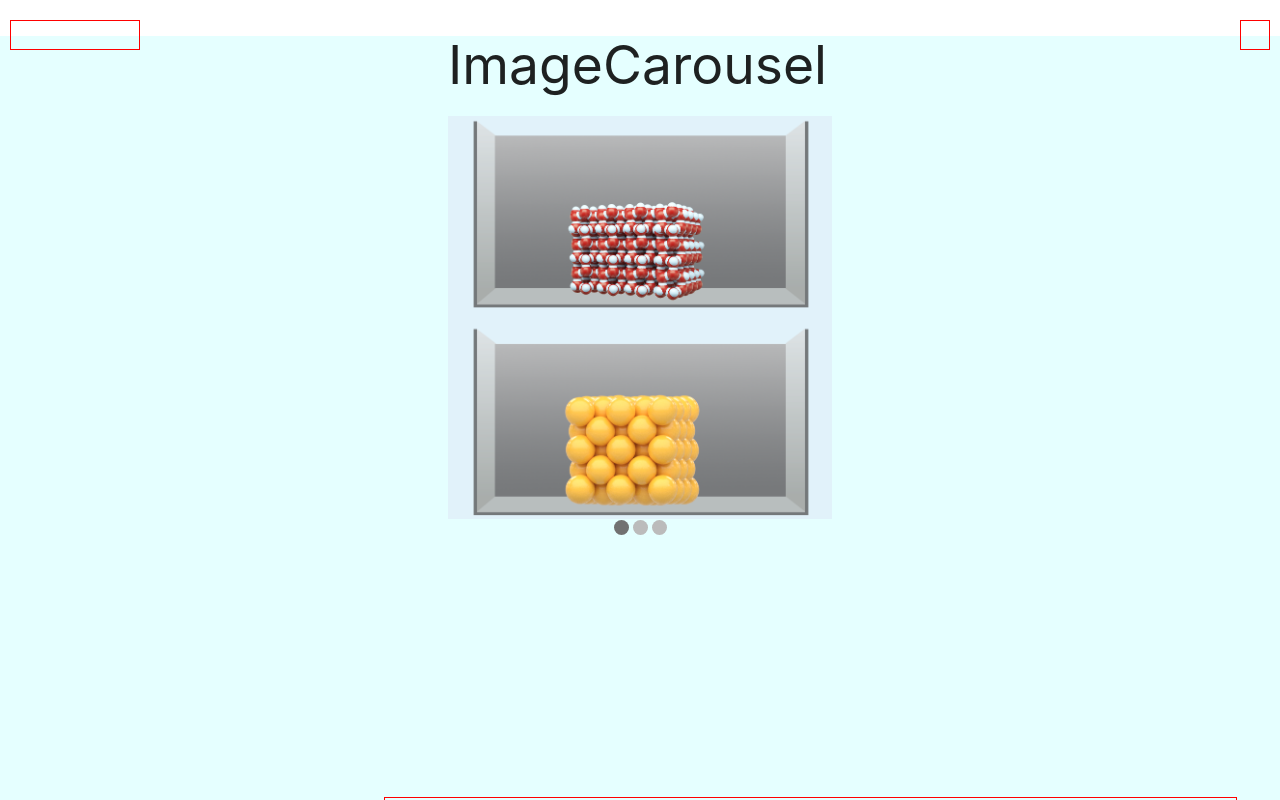
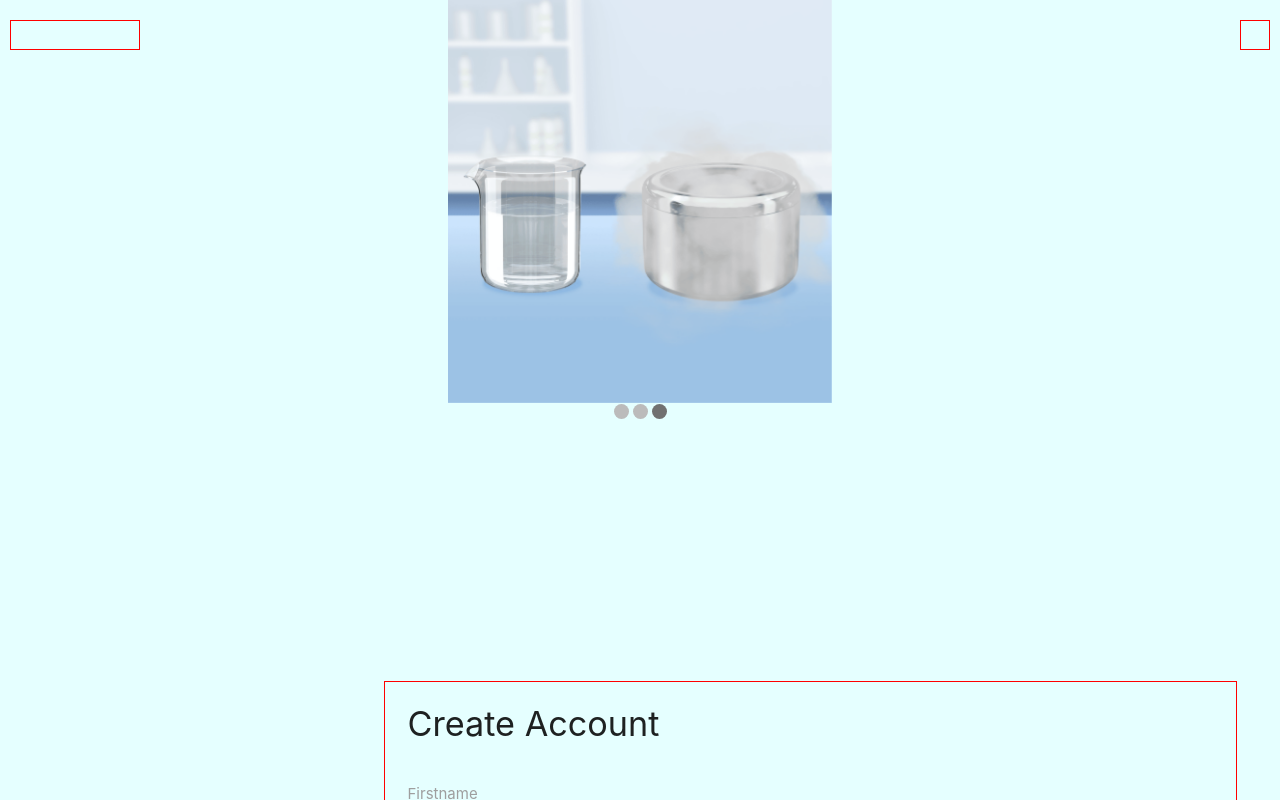
Before and after one commit to shivam-tyagi/RegistrationPOC, a React (Create React App) app in the folder src/client/: page /signup in a window 1280 px wide. Shown: the top 800 px of the page. Built offline with nearby package versions, Linux system fonts and the light colour scheme.

Commit message:
carousel issues

```diff
--- a/src/client/src/components/imageCarouselLogin/ImageCarouselForLogin.js
+++ b/src/client/src/components/imageCarouselLogin/ImageCarouselForLogin.js
@@ -7,63 +7,62 @@ class ImageCarouselForLogin extends Component {
   constructor() {
     super();
     this.slideIndex = 0;
+    this.carouselImages = new Map();
+    this.carouselDots = new Map();
   }
 
   componentDidMount() {
-    // console.log('should component mount');
     this.startCarouselAnimation();
   };
 
-  // shouldComponentUpdate() {
-  //   this.startCarouselAnimation();
-  // };
+  startCarouselAnimation() {
+    let i;
+    // let slides = document.getElementsByClassName("mySlides");
+    // let dots = document.getElementsByClassName("dot");
+    for (i = 0; i < this.carouselImages.size; i++) {
+      this.carouselImages.get(i).style.display = "none";
+    }
 
-  startCarouselAnimation() {
-    // console.log('in carousel animation');
-    let i;
-    let slides = document.getElementsByClassName("mySlides");
-    let dots = document.getElementsByClassName("dot");
-    for (i = 0; i < slides.length; i++) {
-      slides[i].style.display = "none";
+    this.slideIndex++;
+    if (this.slideIndex > this.carouselImages.size) {this.slideIndex = 1}
+
+    for (i = 0; i < this.carouselDots.size; i++) {
+      this.carouselDots.get(i).className = this.carouselDots.get(i).className.replace(" active", "");
     }
-    // console.log('this.slideIndex old', this.slideIndex);
-    this.slideIndex++;
-    // console.log('this.slideIndex updated', this.slideIndex);
-    if (this.slideIndex > slides.length) {this.slideIndex = 1}
-    for (i = 0; i < dots.length; i++) {
-      dots[i].className = dots[i].className.replace(" active", "");
-    }
-    slides[this.slideIndex-1].style.display = "block";
-    dots[this.slideIndex-1].className += " active";
-    // setTimeout(this.startCarouselAnimation, 2000); // Change image every 2 seconds
+    this.carouselImages.get(this.slideIndex-1).style.display = "block";
+    this.carouselDots.get(this.slideIndex-1).className += " active";
+    setTimeout(this.startCarouselAnimation.bind(this), 2000); // Change image every 2 seconds
   };
 
 
   render() {
     // const { user } = this.props.auth;
+    // console.log("user name-->",user );
     const imagesPath = this.props.images;
-    // console.log('props---', {...this.props}, imagesPath);
-    // console.log("user name-->",user );
     return (
       <div className='imageCarouselConatainer slideshow-container'>
-        <h2> ImageCarousel</h2>
-        <div className="mySlides fade">
-          <img src={imagesPath[1]} alt="1"/>
-        </div>
-
-        <div className="mySlides fade">
-          <img src={imagesPath[2]} alt="2"/>
-        </div>
-
-        <div className="mySlides fade">
-          <img src={imagesPath[3]} alt="3"/>
+        <div className="parentElem">
+          {
+            imagesPath.map((elem, index) => {
+              return (
+                <div className="mySlides fade" key={index} ref={c => this.carouselImages.set(index, c)}>
+                  <img src={imagesPath[index]} alt={index}/>
+                </div>
+              );
+            })
+          }
         </div>
 
         <div className='carousel-btn-container'>
-          <span className="dot"></span>
-          <span className="dot"></span>
-          <span className="dot"></span>
+          {
+            imagesPath.map((ele, index) => {
+              return (
+                <span className="dot" key={index} ref={c => this.carouselDots.set(index, c)}></span>
+              );
+            })
+          }
         </div>
+
       </div>
     );
   }
--- a/src/client/src/data/config.js
+++ b/src/client/src/data/config.js
@@ -93,29 +93,13 @@ export const templateLayouts = [{
   }
 ];
 
-export const login_carousel_images = {
-  1: login_carousel_image1,
-  2: login_carousel_image2,
-  3: login_carousel_image3,
-};
+export const login_carousel_images = [ login_carousel_image1, login_carousel_image2, login_carousel_image3 ];
 
-export const signup_carousel_images = {
-  1: signup_carousel_image1,
-  2: signup_carousel_image2,
-  3: signup_carousel_image3,
-};
+export const signup_carousel_images = [ signup_carousel_image1, signup_carousel_image2, signup_carousel_image3 ];
 
-export const landing_top_carousel_images = {
-  1: landing_top_carousel_image1,
-  2: landing_top_carousel_image2,
-  3: landing_top_carousel_image3,
-};
+export const landing_top_carousel_images = [ landing_top_carousel_image1, landing_top_carousel_image2, landing_top_carousel_image3 ];
 
-export const landing_bottom_carousel_images = {
-  1: landing_bottom_carousel_image1,
-  2: landing_bottom_carousel_image2,
-  3: landing_bottom_carousel_image3,
-};
+export const landing_bottom_carousel_images = [ landing_bottom_carousel_image1, landing_bottom_carousel_image2, landing_bottom_carousel_image3 ];
 
 
 export default {};
```
